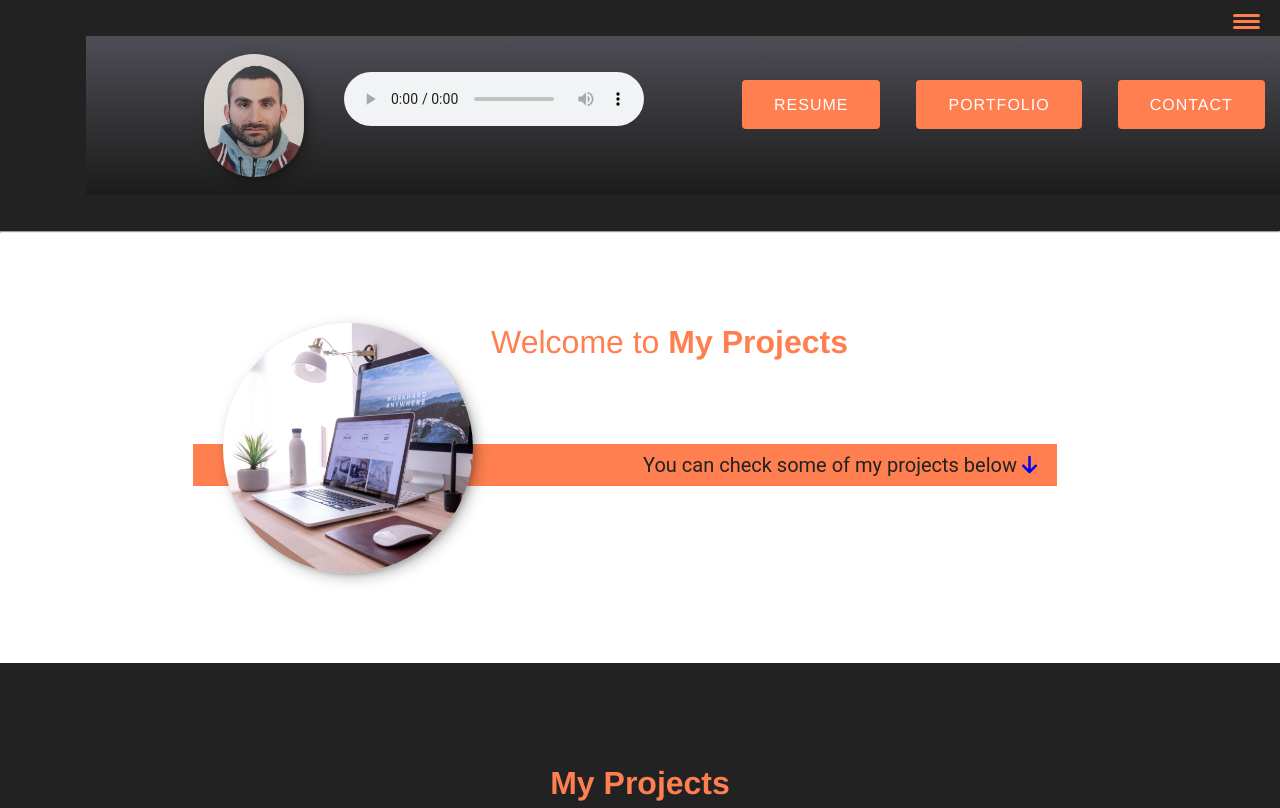
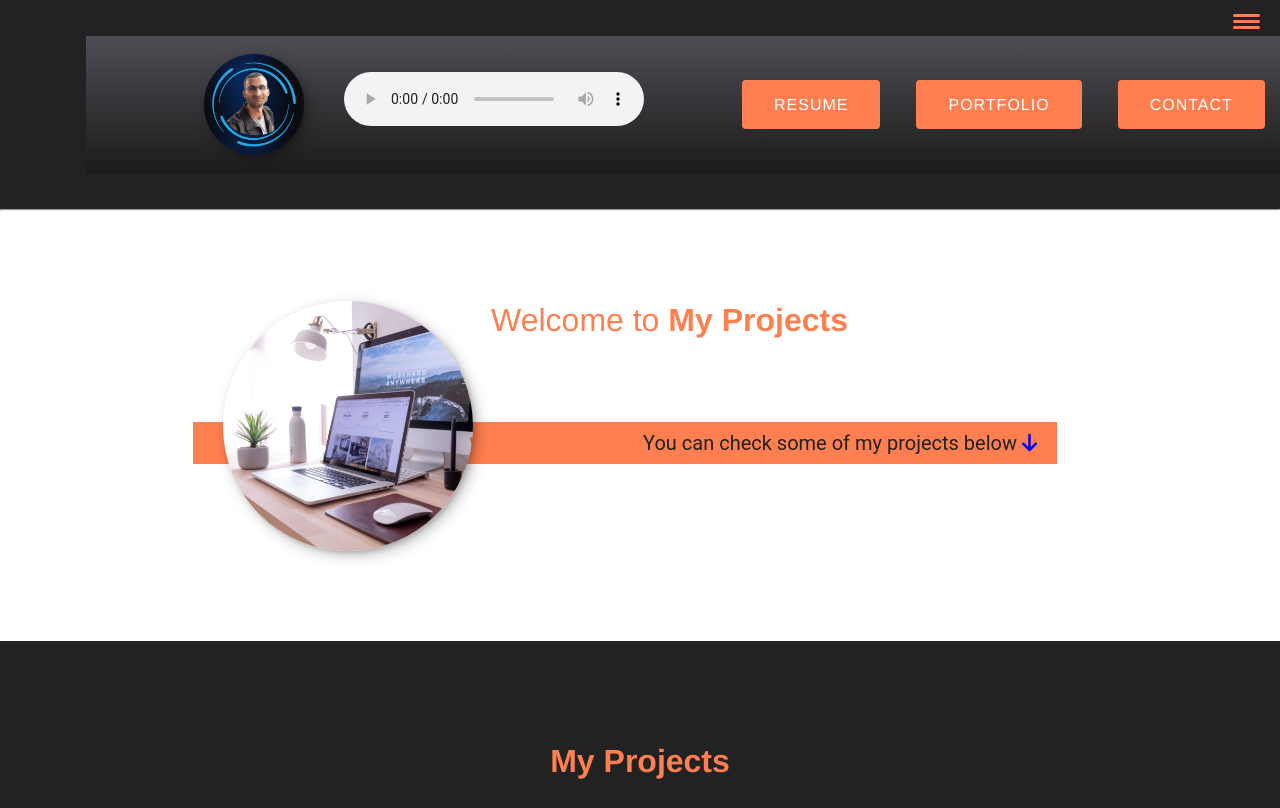
Before and after one commit to AbrahamBilici/halilibrahimbilici, a website: page portfolio-item.html in a window 1280 px wide. Shown: the top 808 px of the page. Drawn offline with Linux system fonts and the light colour scheme.

Commit message:
Update portfolio-item.html

```diff
--- a/portfolio-item.html
+++ b/portfolio-item.html
@@ -22,7 +22,7 @@
     <!-- Header -->
     <header>
       <div class="shortcuts">
-          <img src="./img/HalilIbrahimBilici.jpg" alt="Ibrahim's picture" class="header__img" title="H. Ibrahim Bilici" loading="lazy">
+          <img src="./img/LinkedInProfilePicture.png" alt="Ibrahim's picture" class="header__img" title="H. Ibrahim Bilici" loading="lazy">
 
           <figure class="song">
              <audio controls
```
